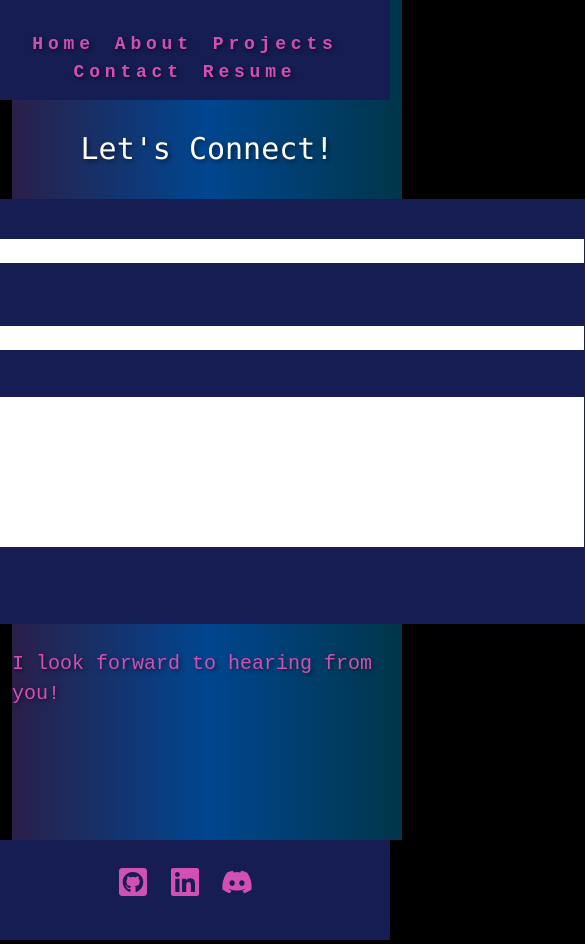
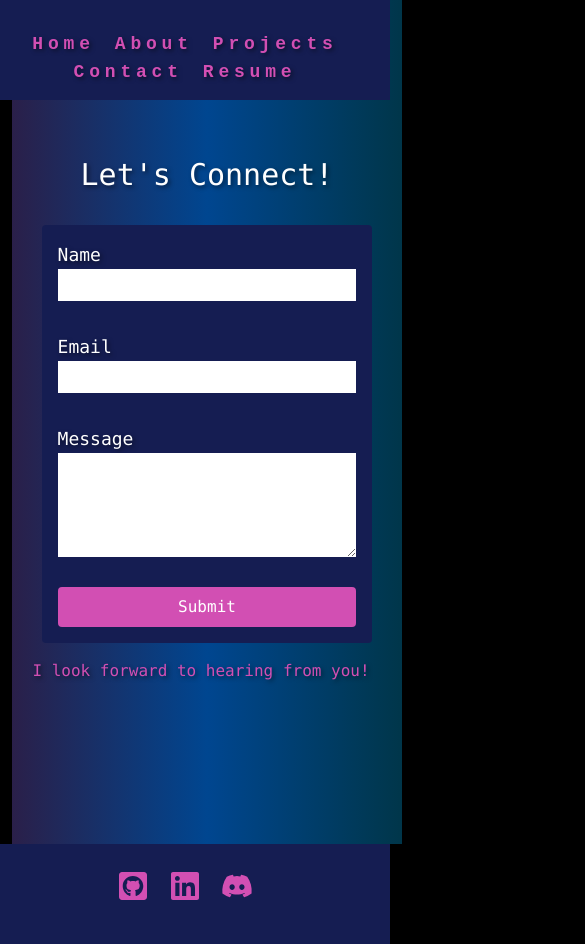
Before and after one commit to tugwellchristi/Portfolio-2.0, a React (Vite) app: page /Contact in a window 390 px wide. Shown: the whole page, 585 px wide, since content can reach past the window. Built offline with nearby package versions, Linux system fonts and the light colour scheme.

Commit message:
fixing responsiveness on contact

```diff
--- a/src/pages/Contact.jsx
+++ b/src/pages/Contact.jsx
@@ -43,76 +43,74 @@ const Contact = () => {
 
     return (
         <section
-            id="about"
-            className="py-8 md:py-16 lg:py-24 flex flex-col justify-center items-center"
+            className="flex flex-col justify-center items-center"
             style={{
-                height: '840px',
+                minHeight: '100vh', // Ensure full height on smaller screens
                 width: '100vw',
                 background: 'linear-gradient(270deg, #00364Aff, #004690ff, #2A1F49ff)',
                 textShadow: '2px 2px 4px rgba(0, 0, 0, 0.5)'
             }}
         >
-            <h1 className="text-3xl md:text-4xl lg:text-4xl font-mono mb-8 text-white">Let's Connect!</h1>
-            <div className=" md:max-w-lg lg:max-w-xl sm:max-w-md"
-                style={{
-                    width: '800px',
-                    backgroundColor: '#151D52ff',
-                    padding: '13px',
-                    borderRadius: '10px',
-                    marginRight: '20px',
-                }}
+            <h1 className="text-3xl md:text-4xl md:mt-24 sm:mt-32 lg:text-4xl lg:mt-0 font-mono mb-8 text-white">Let's Connect!</h1>
+            <div className="max-w-md md:w-3/4 sm:w-3/4  mx-auto flex flex-col lg:w-2/3 p-4 rounded"
+                style={{ backgroundColor: '#151D52ff' }}
             >
-                <form name="contact" onSubmit={handleSubmit}>
-                    <div className="mb-4">
-                        <label htmlFor="name" style={{ color: 'white', fontFamily: 'monospace', fontSize: '18px' }}>
+                <form className="flex flex-col" name="contact" onSubmit={handleSubmit}>
+                    <div className="relative mb-4">
+                        <label
+                            htmlFor="name"
+                            className="leading-7 text-white font-mono text-lg">
                             Name
                         </label>
                         <input
                             type="text"
                             id="name"
                             onChange={(e) => setName(e.target.value)}
-                            style={{
-                                width: '100%',
-                                marginBottom: '20px',
-                            }}
+                            className="w-full mb-4 p-1 font-mono"
                         />
-                        {nameError && <p style={{ color: '#D24FB3ff' }}>{nameError}</p>}
+                        {nameError && <p style={{ color: '#D24FB3ff', fontFamily: 'monospace' }}>{nameError}</p>}
                     </div>
-                    <div>
-                        <label htmlFor="email" style={{ color: 'white', fontFamily: 'monospace', fontSize: '18px' }}>
+                    <div className="relative mb-4">
+                        <label
+                            htmlFor="email"
+                            className="leading-7 text-white font-mono text-lg"
+                        >
                             Email
                         </label>
                         <input
                             type="text"
                             id="email"
                             onChange={(e) => setEmail(e.target.value)}
-                            style={{
-                                width: '100%',
-                                marginBottom: '20px',
-                            }}
+                            className="w-full mb-4 p-1 font-mono"
                         />
-                        {emailError && <p style={{ color: '#D24FB3ff' }}>{emailError}</p>}
+                        {emailError && <p style={{ color: '#D24FB3ff', fontFamily: 'monospace' }}>{emailError}</p>}
                     </div>
-                    <div>
-                        <label htmlFor="message" style={{ color: 'white', fontFamily: 'monospace', fontSize: '18px' }}>
+                    <div className="relative mb-4">
+                        <label
+                            htmlFor="message"
+                            className="leading-7 text-white font-mono text-lg"
+                        >
                             Message
                         </label>
-                        <input
-                            type="text"
+                        <textarea
                             id="message"
                             onChange={(e) => setMessage(e.target.value)}
-                            style={{
-                                width: '100%',
-                                marginBottom: '20px',
-                                minHeight: '150px'
-                            }}
-                        />
-                        {messageError && <p style={{ color: '#D24FB3ff' }}>{messageError}</p>}
+                            className="w-full mb-2 p-1 font-mono"
+                            rows="4"
+                        ></textarea>
+                        {messageError && <p style={{ color: '#D24FB3ff', fontFamily: 'monospace' }}>{messageError}</p>}
                     </div>
-                    <button style={{ color: 'white', backgroundColor: '#D24FB3ff', borderRadius: '5px', padding: '10px'}} type="submit">Submit</button>
+                    <button
+                        className="text-white font-mono py-2 px-4 rounded"
+                        style={{ backgroundColor: '#D24FB3ff' }}
+                        type="submit"
+                    >Submit</button>
                 </form>
             </div>
-            <p style={{ color: '#D24FB3ff', fontFamily: 'monospace', fontSize: '20px', marginTop: '25px' }}>I look forward to hearing from you! </p>
+            <p
+            className="flex flex-col justify-center items-center font-mono lg:text-lg mt-3 p-1 ml-2 mr-5 sm:text-sm"
+            style={{ color: '#D24FB3ff' }}
+            >I look forward to hearing from you! </p>
         </section>
     );
 };
```
Also changed, not shown: 1 other file (tests, documents, lock files or other folders).
